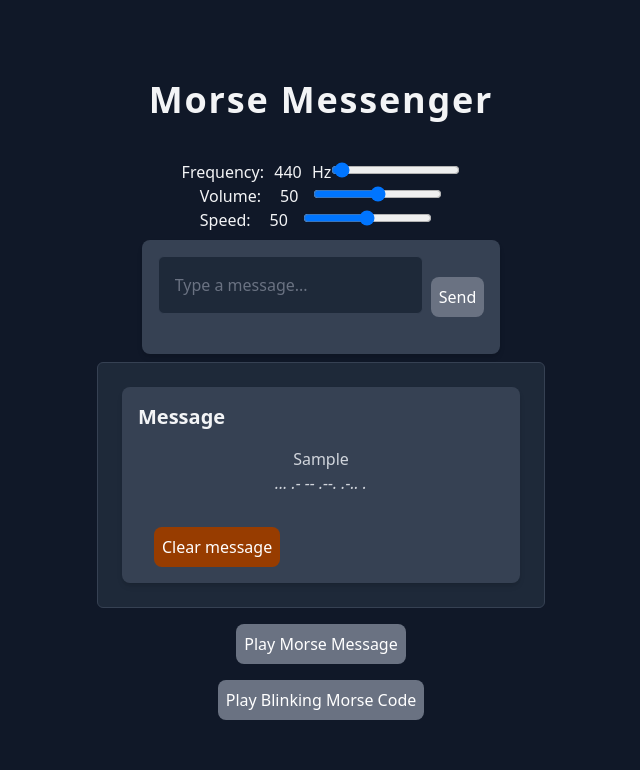
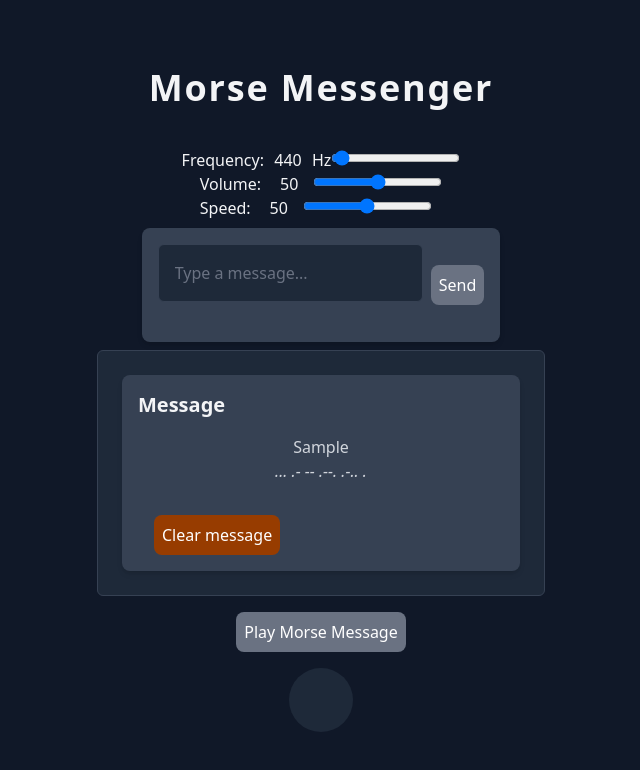
Before and after one commit to 7imio/morse-encoder, a React (Vite) app: page / in a window 1280 px wide. Both pictures are taken after typing "Sample" into the empty fields and a click on the button "Send". Shown: the top 770 px of the page, without its empty margins (319-959 px from the left). Built offline with nearby package versions, Linux system fonts and the light colour scheme.

Commit message:
functionnal morse coder

```diff
--- a/package.json
+++ b/package.json
@@ -25,6 +25,7 @@
     "vite-plugin-env-compatible": "^2.0.1"
   },
   "devDependencies": {
+    "@types/node": "^22.15.2",
     "@types/react": "^18.2.56",
     "@types/react-dom": "^18.2.19",
     "@types/react-redux": "^7.1.34",
--- a/src/App.tsx
+++ b/src/App.tsx
@@ -5,15 +5,20 @@ import DisplayMessage from './Components/DisplayMessage';
 import MorseControl from './Components/MorseControl';
 import PlayMorseMessageButton from './Components/PlayMorseMessageButton';
 import { translateToMorse } from './Helpers/translate-to-morse';
-import PlayBlinkingMorseButton from './Components/PlayBlinkingMorseButton';
+import PlayBlinkingMorse from './Components/PlayBlinkingMorse';
+import ProgressBar from './Components/ProgressBar';
 
 const App: FC = () => {
   const [message, setMessage] = useState<string>('');
   const [morseMessage, setMorseMessage] = useState<string>('');
 
+  const [isPlaying, setIsPlaying] = useState(false);
+
   const [volume, setVolume] = useState<number>(50); // between 0 and 100
   const [frequency, setFrequency] = useState<number>(440);
   const [speed, setSpeed] = useState<number>(50); // between 1 and 100
+
+  const [progressBar, setProgressBar] = useState<number>(0);
 
   const handleTranslate = (message: string) => {
     // Simulate translation logic
@@ -34,6 +39,7 @@ const App: FC = () => {
         speed={speed}
         setSpeed={setSpeed}
       />
+      {progressBar > 0 && <ProgressBar progress={progressBar} />}
       <InputMessage
         onSend={(message) => {
           setMessage(message);
@@ -53,8 +59,16 @@ const App: FC = () => {
             frequency={frequency}
             volume={volume}
             speed={speed}
+            progress={progressBar}
+            setProgress={setProgressBar}
+            isPlaying={isPlaying}
+            setIsPlaying={setIsPlaying}
           />
-          <PlayBlinkingMorseButton message={morseMessage} />
+          <PlayBlinkingMorse
+            message={morseMessage}
+            isPlaying={isPlaying}
+            speed={speed}
+          />
         </>
       )}
     </div>
--- /dev/null
+++ b/src/Components/PlayBlinkingMorse.tsx
@@ -0,0 +1,80 @@
+import { FC, useEffect, useState } from 'react';
+
+interface PlayBlinkingMorseProps {
+  message: string;
+  speed: number;
+  isPlaying: boolean;
+}
+
+const PlayBlinkingMorse: FC<PlayBlinkingMorseProps> = ({
+  message,
+  speed,
+  isPlaying,
+}) => {
+  const [isLit, setIsLit] = useState(false);
+
+  const actualSpeed = Math.max(1, Math.min(speed, 100)); // Clamp speed between 1 and 100
+
+  useEffect(() => {
+    if (!isPlaying || !message) {
+      setIsLit(false);
+      return;
+    }
+
+    const unit = (0.1 / (speed / 50)) * 1000;
+    let currentTime = 0;
+    const timeouts: NodeJS.Timeout[] = [];
+
+    const blink = (delay: number, duration: number) => {
+      timeouts.push(
+        setTimeout(() => {
+          setIsLit(true);
+        }, delay)
+      );
+      timeouts.push(
+        setTimeout(() => {
+          setIsLit(false);
+        }, delay + duration)
+      );
+    };
+
+    for (const symbol of message) {
+      switch (symbol) {
+        case '.':
+          blink(currentTime, unit);
+          currentTime += unit;
+          break;
+        case '-':
+          blink(currentTime, unit * 3);
+          currentTime += unit * 3;
+          break;
+        case ' ':
+          currentTime += unit * 3;
+          break;
+        case '/':
+          currentTime += unit * 7;
+          break;
+        default:
+          break;
+      }
+      currentTime += unit;
+    }
+
+    return () => {
+      timeouts.forEach(clearTimeout);
+      setIsLit(false);
+    };
+  }, [message, speed, isPlaying]);
+
+  return (
+    <div
+      className={`w-16 h-16 mt-4 rounded-full flex items-center justify-center transition-all duration-100 ${
+        isLit
+          ? 'bg-yellow-400 shadow-[0_0_50px_20px_rgba(250,204,21,0.5)] scale-110 animate-pulse'
+          : 'bg-gray-800 shadow-none scale-100'
+      }`}
+    />
+  );
+};
+
+export default PlayBlinkingMorse;
--- a/src/Components/PlayBlinkingMorseButton.tsx
+++ /dev/null
@@ -1,26 +0,0 @@
-import { FC } from 'react';
-
-interface PlayBlinkingMorseButtonProps {
-  message: string;
-}
-
-const PlayBlinkingMorseButton: FC<PlayBlinkingMorseButtonProps> = ({
-  message,
-}) => {
-  const handleClick = () => {
-    console.log('Play blinking morse code');
-    alert(message);
-    // Add your logic to play the blinking morse code here
-  };
-
-  return (
-    <button
-      onClick={handleClick}
-      className="mt-4 mx-2 bg-gray-500 text-white rounded-lg p-2"
-    >
-      Play Blinking Morse Code
-    </button>
-  );
-};
-
-export default PlayBlinkingMorseButton;
--- a/src/Components/PlayMorseMessageButton.tsx
+++ b/src/Components/PlayMorseMessageButton.tsx
@@ -6,6 +6,10 @@ interface PlayMorseMessageButtonProps {
   frequency: number; // frequency prop
   volume: number; // volume prop
   speed: number; // optional speed prop
+  progress: number;
+  isPlaying: boolean;
+  setProgress: (progress: number) => void;
+  setIsPlaying: (isPlaying: boolean) => void;
 }
 
 const PlayMorseMessageButton: FC<PlayMorseMessageButtonProps> = ({
@@ -13,15 +17,22 @@ const PlayMorseMessageButton: FC<PlayMorseMessageButtonProps> = ({
   frequency,
   volume,
   speed,
+  setProgress,
+  isPlaying,
+  setIsPlaying,
 }) => {
-  const [isPlaying, setIsPlaying] = useState(false);
   const audioContextRef = useRef<AudioContext | null>(null);
+  const progressIntervalRef = useRef<NodeJS.Timeout | null>(null);
 
   const handlePlayMorseMessage = () => {
     if (isPlaying) {
       audioContextRef.current?.close();
       audioContextRef.current = null;
       setIsPlaying(false);
+      setProgress(0);
+      if (progressIntervalRef.current !== null) {
+        clearInterval(progressIntervalRef.current);
+      }
       return;
     }
 
@@ -34,10 +45,29 @@ const PlayMorseMessageButton: FC<PlayMorseMessageButtonProps> = ({
     );
 
     setIsPlaying(true);
+    setProgress(0);
+    if (progressIntervalRef.current !== null) {
+      clearInterval(progressIntervalRef.current);
+    }
+
+    const startTime = Date.now();
+    progressIntervalRef.current = setInterval(() => {
+      const elapsed = (Date.now() - startTime) / 1000;
+      const newProgress = Math.min((elapsed / totalDuration) * 100, 100);
+      setProgress(newProgress);
+      if (newProgress >= 100 && progressIntervalRef.current) {
+        clearInterval(progressIntervalRef.current);
+      }
+    }, 50);
+
     setTimeout(() => {
       audioContextRef.current?.close();
       audioContextRef.current = null;
       setIsPlaying(false);
+      setProgress(0);
+      if (progressIntervalRef.current !== null) {
+        clearInterval(progressIntervalRef.current);
+      }
     }, totalDuration * 1000); // Convert to milliseconds
   };
 
--- /dev/null
+++ b/src/Components/ProgressBar.tsx
@@ -0,0 +1,15 @@
+interface ProgressBarProps {
+  progress: number; // Progress value between 0 and 100
+}
+
+const ProgressBar: React.FC<ProgressBarProps> = ({ progress }) => {
+  return (
+    <div className="w-full bg-gray-700 rounded-full h-4 shadow-md">
+      <div
+        className="bg-blue-500 h-full rounded-full transition-all duration-300"
+        style={{ width: `${progress}%` }}
+      ></div>
+    </div>
+  );
+};
+export default ProgressBar;
```
